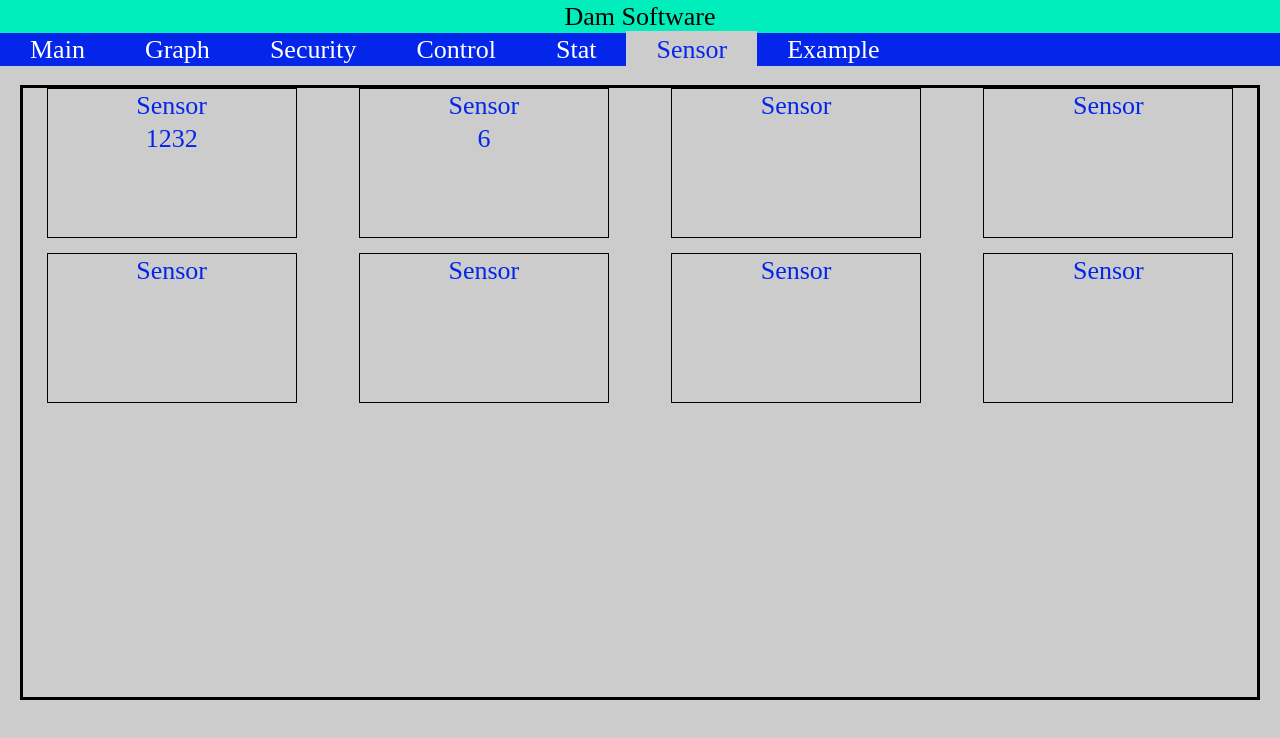
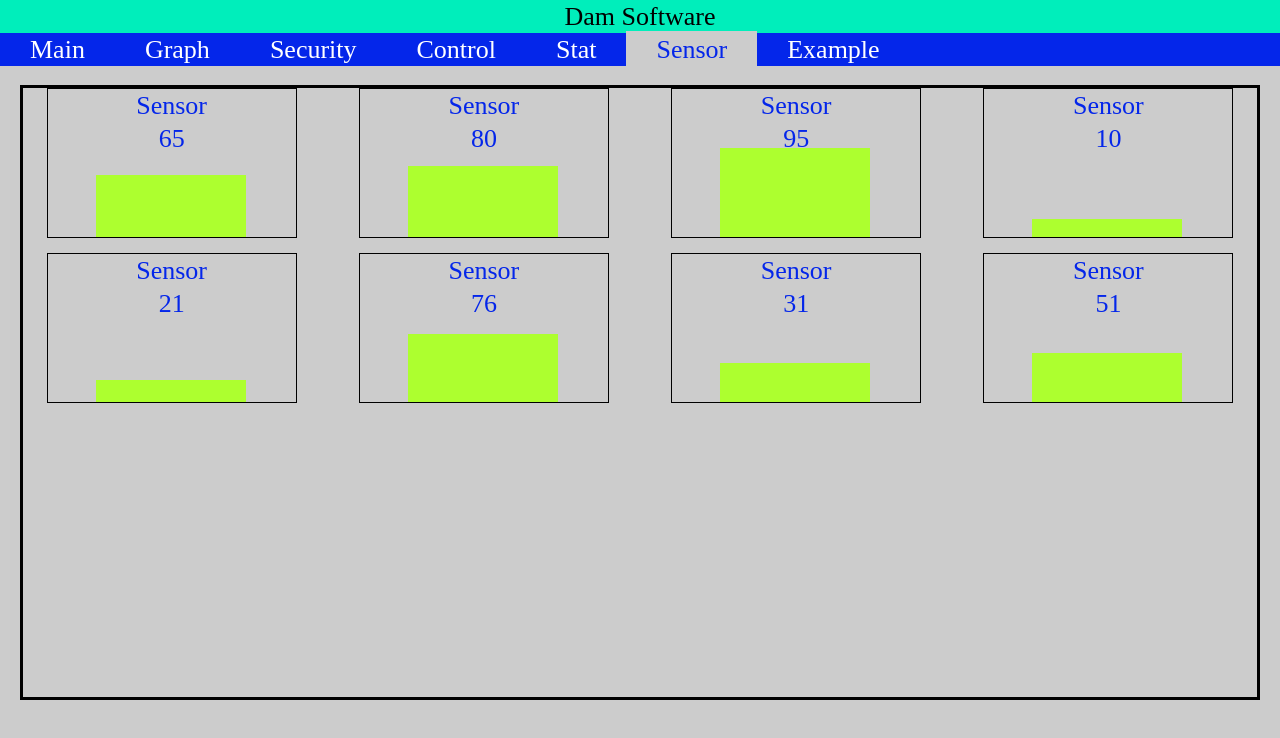
Before and after one commit to avd3v/DamSoftware, a React (Create React App) app: page /sensor in a window 1280 px wide. Shown: the top 738 px of the page. Built offline with nearby package versions, Linux system fonts and the light colour scheme.

Commit message:
sensor update

```diff
--- a/src/App.css
+++ b/src/App.css
@@ -506,6 +506,8 @@ table {
   height: 150px;
 
   margin: 0 auto;
+
+  position: relative;
 }
 
 #restart {
@@ -676,6 +678,18 @@ table {
   color: #555;
 }
 
+.block--sensor {
+  background-color: greenyellow;
+  position: absolute;
+  bottom: 0px;
+  right: 50px;
+  width: 150px;
+  max-height: 125px;
+  transition: height 1s ease;
+
+
+}
+
 /* button {
   display: table-cell;
   justify-content: space-between;
--- a/src/pages/Generator.jsx
+++ b/src/pages/Generator.jsx
@@ -2,6 +2,7 @@ import { useEffect, useState } from "react";
 
 const Generator = () => {
   const [num, setNum] = useState(0);
+  const [height, setHeight] = useState(50);
 
   function randomNumberInRange(min, max) {
     // 👇️ get number between min (inclusive) and max (inclusive)
@@ -11,8 +12,8 @@ const Generator = () => {
   useEffect(() => {
     const interval = setInterval(() => {
       // 👇️ generate random number between 1 and 10
-      setNum(randomNumberInRange(1, 10));
-    }, 1500); // 👈️ runs every 1 second
+      setNum(randomNumberInRange(10, 100));
+    }, 1000); // 👈️ runs every 1 second
 
     return () => {
       clearInterval(interval);
@@ -22,8 +23,11 @@ const Generator = () => {
   return (
     <div>
       <h2>{num}</h2>
+      <div className="block--sensor" style={{ height: `${num}px` }}></div>
     </div>
   );
 };
 
 export default Generator;
+
+// , rotate: `${num}deg`
--- a/src/pages/Sensor.jsx
+++ b/src/pages/Sensor.jsx
@@ -1,12 +1,22 @@
 import React from "react";
 import Generator from "./Generator";
 
-const Sensor = () => {
+const Sensor = ({ num }) => {
   return (
     <div className="sensors--items">
       <div className="sensor--item">
-        Sensor
-        <div>1232</div>
+        <div>Sensor</div>
+        <div className="block--sensor">{num}</div>
+        <div>
+          <Generator num={num} />
+        </div>
+      </div>
+      <div className="sensor--item">
+        <div>Sensor</div>
+        <div className="block--sensor">{num}</div>
+        <div>
+          <Generator num={num} />
+        </div>
       </div>
       <div className="sensor--item">
         <div>Sensor</div>
@@ -14,12 +24,36 @@ const Sensor = () => {
           <Generator />
         </div>
       </div>
-      <div className="sensor--item">Sensor</div>
-      <div className="sensor--item">Sensor</div>
-      <div className="sensor--item">Sensor</div>
-      <div className="sensor--item">Sensor</div>
-      <div className="sensor--item">Sensor</div>
-      <div className="sensor--item">Sensor</div>
+      <div className="sensor--item">
+        <div>Sensor</div>
+        <div>
+          <Generator />
+        </div>
+      </div>
+      <div className="sensor--item">
+        <div>Sensor</div>
+        <div>
+          <Generator />
+        </div>
+      </div>
+      <div className="sensor--item">
+        <div>Sensor</div>
+        <div>
+          <Generator />
+        </div>
+      </div>
+      <div className="sensor--item">
+        <div>Sensor</div>
+        <div>
+          <Generator />
+        </div>
+      </div>
+      <div className="sensor--item">
+        <div>Sensor</div>
+        <div>
+          <Generator />
+        </div>
+      </div>
     </div>
   );
 };
```
